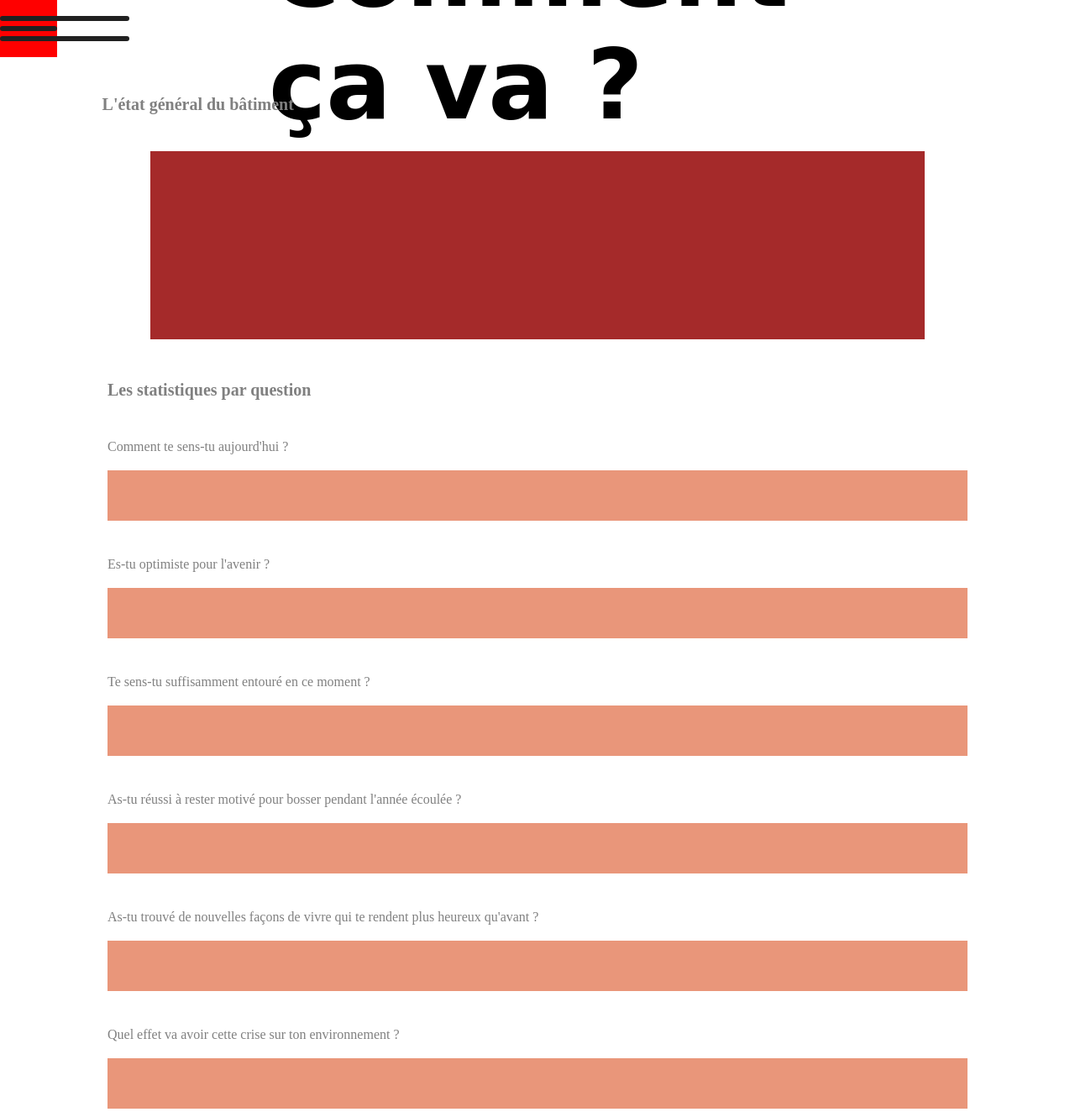
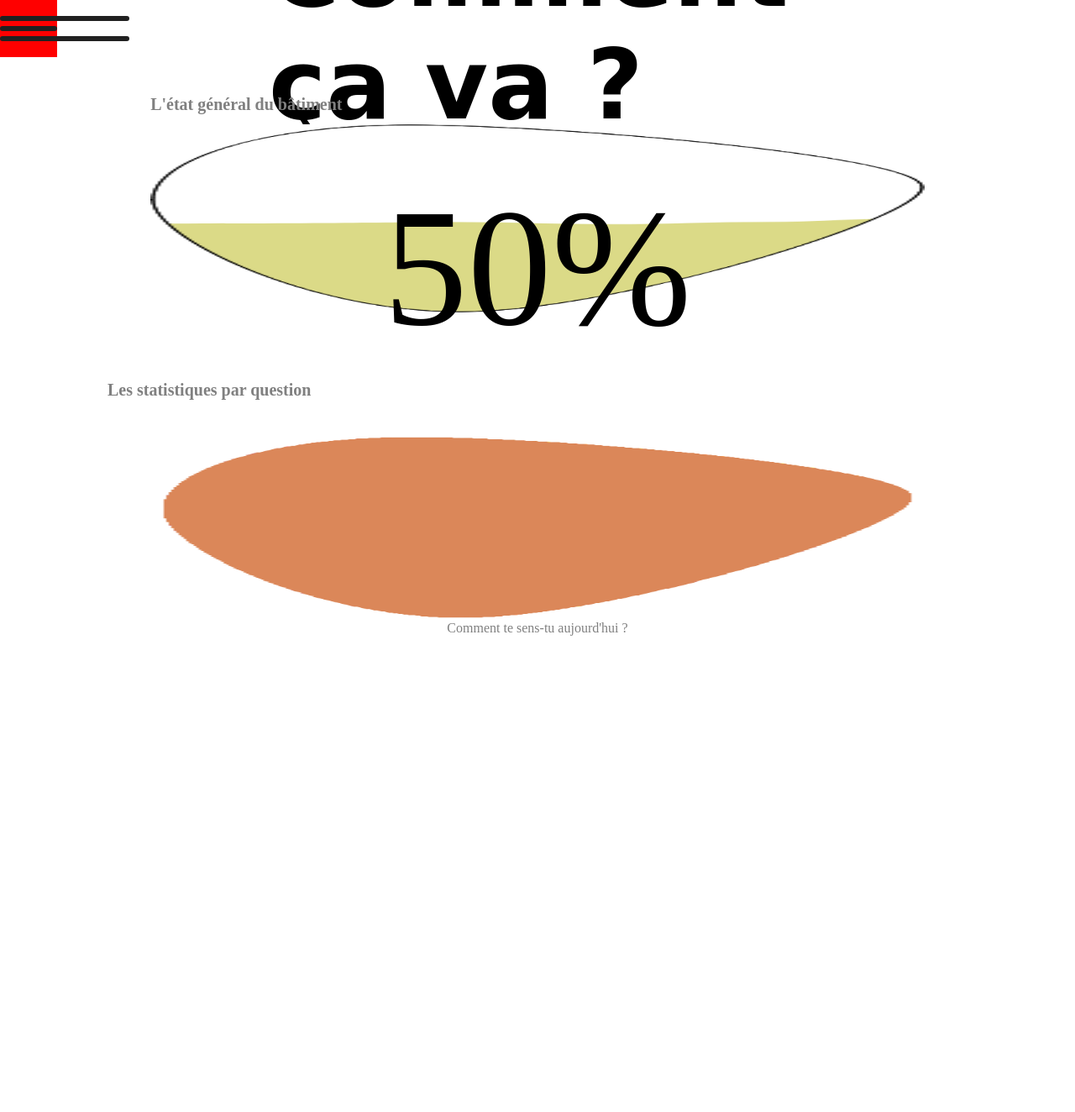
Before and after one commit to Coyls/workshop_3, a PHP site: page /public/mobile/data.html in a window 1280 px wide. Shown: the whole page at 84% size. After the commit the page ends 757 px from the top, so only its background shows below. Run offline with PHP 8.4, Linux system fonts and the light colour scheme; style sheets or scripts are compiled from the project's sources.

Commit message:
add canva for general mood in data

```diff
--- a/public/mobile/data.html
+++ b/public/mobile/data.html
@@ -16,9 +16,15 @@
 
 <div id="menu-btn-active">
     <ul id="menu-link">
-        <a href="home.html"><li class="nav-link">Accueil</li></a>
-        <a href="#"><li class="nav-link">Statistiques</li></a>
-        <a href="about.html"><li class="nav-link">A propos</li></a>
+        <a href="home.html">
+            <li class="nav-link">Accueil</li>
+        </a>
+        <a href="#">
+            <li class="nav-link">Statistiques</li>
+        </a>
+        <a href="about.html">
+            <li class="nav-link">A propos</li>
+        </a>
     </ul>
 </div>
 
@@ -30,66 +36,76 @@
     <div id="building-text-wrapper">
         <h1 class="title">L'état général du bâtiment</h1>
     </div>
-    <div id="building-image-wrapper">
-
-    </div>
+    <p id="textMoyG"></p>
+    <canvas id="canvasG" width="302" height="302">
+        Désolé, votre navigateur ne prend pas en charge &lt;canvas&gt;.
+    </canvas>
 </div>
 
 <div id="data">
+
     <div id="data-title">
         <h1 class="title">Les statistiques par question</h1>
     </div>
+    <div id="data-questions">
         <div class="data-wrapper">
+            <canvas id="canvasQ1" width="302" height="302">
+                Désolé, votre navigateur ne prend pas en charge
+            </canvas>
             <div class="data-question">
                 <p class="question">Comment te sens-tu aujourd'hui ?</p>
             </div>
+        </div>
+        <div class="data-wrapper">
+
             <div class="data-slider">
 
             </div>
-    </div>
-    <div class="data-wrapper">
             <div class="data-question">
                 <p class="question">Es-tu optimiste pour l'avenir ?</p>
             </div>
+        </div>
+        <div class="data-wrapper">
+
             <div class="data-slider">
 
             </div>
-    </div>
-    <div class="data-wrapper">
             <div class="data-question">
                 <p class="question">Te sens-tu suffisamment entouré en ce moment ?</p>
             </div>
+        </div>
+        <div class="data-wrapper">
+
             <div class="data-slider">
 
             </div>
-    </div>
-    <div class="data-wrapper">
             <div class="data-question">
                 <p class="question">As-tu réussi à rester motivé pour bosser pendant l'année écoulée ?</p>
             </div>
+        </div>
+        <div class="data-wrapper">
+
             <div class="data-slider">
 
             </div>
-    </div>
-    <div class="data-wrapper">
             <div class="data-question">
                 <p class="question">As-tu trouvé de nouvelles façons de vivre qui te rendent plus heureux qu'avant ?</p>
             </div>
+        </div>
+        <div class="data-wrapper">
+
             <div class="data-slider">
 
             </div>
-    </div>
-    <div class="data-wrapper">
             <div class="data-question">
                 <p class="question">Quel effet va avoir cette crise sur ton environnement ?</p>
             </div>
-        <div class="data-slider">
-
         </div>
     </div>
 </div>
 
 <script src="js/gsap.js"></script>
+<script src="js/canvas.js"></script>
 <script src="js/main.js"></script>
 </body>
 </html>
--- /dev/null
+++ b/public/mobile/js/canvas.js
@@ -0,0 +1,142 @@
+let moyG = 50;
+let red = 255
+let green = 255
+let moyGTo = 0;
+let waveRan = [];
+let waveRanTo = [];
+let speedWave = [];
+let nbWave = 5;
+let dirRan = 1;
+for (let i = 0; i <= nbWave; i++) {
+    waveRan[i] = ((Math.random() + 1) * dirRan) * 35 * (1 / nbWave);
+    waveRanTo[i] = 0;
+    speedWave[i] = 1 + Math.random()
+    if (dirRan === 1) {
+        dirRan = -1
+    } else {
+        dirRan = 1
+    }
+}
+window.addEventListener("load", () => {
+    let canvasG = document.querySelector("#canvasG");
+    let textMoyG = document.querySelector("#textMoyG");
+    let ctx = canvasG.getContext('2d');
+    loop();
+
+    function loop() {
+        textMoyG.innerHTML = `${Math.round(moyGTo)}%`;
+        if (moyGTo <= moyG) {
+            moyGTo += 0.3-(1/(moyG-moyGTo))*0.1
+        }
+        if (moyGTo < 50) {
+            red = 219
+            green = 135+((219-135) / 50) * moyGTo
+        } else {
+            red = 135+((219-135) / 50) *(100-moyGTo)
+            green = 219
+        }
+        for (let i = 0; i < nbWave; i++) {
+            if (waveRan[i] > 0) {
+                if (waveRanTo[i] < waveRan[i]) {
+                    waveRanTo[i] += speedWave[i] / 10
+                } else {
+                    waveRan[i] = (Math.random() + 1) * -35 * (1 / nbWave);
+                    speedWave[i] = 1 + Math.random()
+                }
+            } else {
+                if (waveRanTo[i] > waveRan[i]) {
+                    waveRanTo[i] -= speedWave[i] / 10
+                } else {
+                    waveRan[i] = (Math.random() + 1) * 35 * (1 / nbWave);
+                    speedWave[i] = 1 + Math.random()
+                }
+            }
+        }
+
+
+        draw()
+        requestAnimationFrame(loop)
+    }
+
+    function draw() {
+        ctx.fillStyle = "#ffffff"
+        ctx.fillRect(0, 0, 302, 302)
+        ctx.fillStyle = `rgb(${red},${green},135)`
+        ctx.beginPath();
+        ctx.moveTo(0, 300 / 100 * (100 - moyGTo) + waveRanTo[0]);
+        for (let i = 1; i <= nbWave; i++) {
+            ctx.bezierCurveTo(300 / nbWave * (i - 1) + (300 / nbWave) / 3, 300 / 100 * (100 - moyGTo) + waveRanTo[i - 2], 300 / nbWave * i - (300 / nbWave) / 3, 300 / 100 * (100 - moyGTo) + waveRanTo[i - 1], 300 / nbWave * i, 300 / 100 * (100 - moyGTo) + waveRanTo[i - 1]);
+        }
+        ctx.lineTo(303, 300 / 100 * (100 - moyGTo))
+        ctx.lineTo(303, 300)
+        ctx.lineTo(0, 300)
+        ctx.lineTo(0, 300 / 100 * (100 - moyGTo))
+        ctx.fill();
+        ctx.closePath()
+        ctx.fillStyle = "white"
+        ctx.beginPath();
+        ctx.moveTo(1, 121);
+        ctx.bezierCurveTo(1, 61, 41, 1, 101, 1);
+        ctx.bezierCurveTo(161, 1, 301, 51, 301, 101);
+        ctx.bezierCurveTo(301, 151, 181, 301, 121, 301);
+        ctx.bezierCurveTo(61, 301, 1, 181, 1, 121);
+        ctx.lineTo(-1, 121)
+        ctx.lineTo(-1, 303)
+        ctx.lineTo(303, 303)
+        ctx.lineTo(303, -1)
+        ctx.lineTo(-1, -1)
+        ctx.lineTo(-1, 121)
+        ctx.fill()
+        ctx.closePath();
+        ctx.moveTo(1, 121);
+        ctx.bezierCurveTo(1, 61, 41, 1, 101, 1);
+        ctx.bezierCurveTo(161, 1, 301, 51, 301, 101);
+        ctx.bezierCurveTo(301, 151, 181, 301, 121, 301);
+        ctx.bezierCurveTo(61, 301, 1, 181, 1, 121);
+        ctx.stroke()
+        ctx.closePath();
+    }
+
+    let nbPoint = 6;
+    let repN = 70
+    let repP = 30
+    let radius1,radius2,color1,color2
+    if (repN<=repP){
+        radius1 = repN
+        color1 = "rgb(135,219,89)"
+        color2 = "rgb(219,135,89)"
+
+        radius2 = repP
+    }else{
+        radius1 = repP
+        color1 = "rgb(219,135,89)"
+        color2 = "rgb(135,219,89)"
+        radius2 = repN
+    }
+
+    let canvasQ = document.querySelector("#canvasQ1");
+    let ctx2 = canvasQ.getContext('2d');
+    loop2();
+
+    function loop2() {
+        draw2()
+        requestAnimationFrame(loop2)
+    }
+
+    function draw2() {
+        ctx2.fillStyle =color1
+        ctx2.beginPath();
+        ctx2.moveTo(1, 121);
+        ctx2.bezierCurveTo(1, 61, 41, 1, 101, 1);
+        ctx2.bezierCurveTo(161, 1, 301, 51, 301, 101);
+        ctx2.bezierCurveTo(301, 151, 181, 301, 121, 301);
+        ctx2.bezierCurveTo(61, 301, 1, 181, 1, 121);
+        ctx2.fill()
+        ctx2.closePath();
+        ctx2.beginPath();
+        ctx2.strokeStyle= "black"
+        ctx2.ellipse(70,70,radius2,radius2,0,0,0,2*Math.PI)
+        ctx2.stroke()
+        ctx2.closePath();
+    }
+})
--- a/public/mobile/style/data.css
+++ b/public/mobile/style/data.css
@@ -5,6 +5,9 @@
   left: 5vw;
   height: 40vh;
   width: 90vw;
+  display: flex;
+  align-items: center;
+  flex-direction: column;
 }
 
 #building-text-wrapper {
@@ -17,25 +20,49 @@
   align-items: center;
 }
 
-#building-image-wrapper {
-  position: relative;
+#canvasG {
+  position: absolute;
   top: 5vh;
   left: 10%;
   height: 70%;
   width: 80%;
-  background-color: brown;
+}
+
+#textMoyG {
+  position: relative;
+  top: 20%;
+  font-family: Poppins, serif;
+  font-weight: 400;
+  font-size: 200px;
+  z-index: 2;
 }
 
 /*-----------------------------------------------Data-------------------------------------------------*/
+#canvasQ1 {
+  height: 90%;
+  width: 70%;
+}
+
 #data {
   position: relative;
   top: 7vh;
   left: 10vw;
-  height: 110vh;
+  height: 35vh;
   width: 80vw;
   display: flex;
   flex-direction: column;
   justify-content: space-between;
+}
+
+#data-questions {
+  display: flex;
+  align-items: center;
+  justify-content: space-around;
+  position: fixed;
+  width: 600vw;
+  left: 0;
+  bottom: 0;
+  height: 40vh;
 }
 
 #data-title {
@@ -56,8 +83,12 @@
 
 .data-wrapper {
   position: relative;
-  height: 15vh;
-  width: 100%;
+  height: 30vh;
+  width: 100vw;
+  display: flex;
+  flex-direction: column;
+  justify-content: flex-end;
+  align-items: center;
 }
 
 .data-question {
@@ -65,8 +96,9 @@
   top: 0;
   left: 0;
   height: 7vh;
-  width: 100%;
+  width: 80%;
   display: flex;
+  justify-content: center;
   align-items: center;
 }
 
@@ -74,6 +106,7 @@
   font-size: 2vh;
   font-family: Poppins, serif;
   color: grey;
+  text-align: center;
 }
 
 .data-slider {
--- a/public/mobile/style/data.scss
+++ b/public/mobile/style/data.scss
@@ -1,11 +1,13 @@
 /*-----------------------------------------------Mood-------------------------------------------------*/
-
 #building-mood {
   position: relative;
   top: 5vh;
   left: 5vw;
   height: 40vh;
   width: 90vw;
+  display: flex;
+  align-items: center;
+  flex-direction: column;
 }
 
 #building-text-wrapper {
@@ -18,28 +20,50 @@
   align-items: center;
 }
 
-#building-image-wrapper {
-  position: relative;
+#canvasG {
+  position: absolute;
   top: 5vh;
   left: 10%;
   height: 70%;
   width: 80%;
-  background-color: brown;
+}
+
+#textMoyG {
+  position: relative;
+  top: 20%;
+  font-family: Poppins, serif;
+  font-weight: 400;
+  font-size: 200px;
+  z-index: 2;
 }
 
 /*-----------------------------------------------Data-------------------------------------------------*/
+
+#canvasQ1{
+  height: 90%;
+  width: 70%;
+}
 
 #data {
   position: relative;
   top: 7vh;
   left: 10vw;
-  height: 110vh;
+  height: 35vh;
   width: 80vw;
   display: flex;
   flex-direction: column;
   justify-content: space-between;
 }
-
+#data-questions{
+  display: flex;
+  align-items: center;
+  justify-content: space-around;
+  position: fixed;
+  width: 600vw;
+  left: 0;
+  bottom: 0;
+  height: 40vh;
+}
 #data-title {
   position: relative;
   top: 0;
@@ -58,8 +82,12 @@
 
 .data-wrapper {
   position: relative;
-  height: 15vh;
-  width: 100%;
+  height: 30vh;
+  width: 100vw;
+  display: flex;
+  flex-direction: column;
+  justify-content: flex-end;
+  align-items: center;
 }
 
 .data-question {
@@ -67,8 +95,9 @@
   top: 0;
   left: 0;
   height: 7vh;
-  width: 100%;
+  width: 80%;
   display: flex;
+  justify-content: center;
   align-items: center;
 }
 
@@ -76,6 +105,7 @@
   font-size: 2vh;
   font-family: Poppins, serif;
   color: grey;
+  text-align: center;
 }
 
 .data-slider {
```
Also changed, not shown: public/mobile/home.html (line endings or trailing spaces), public/mobile/js/about.js (line endings or trailing spaces), public/mobile/js/gsap.js, public/mobile/js/main.js (line endings or trailing spaces), public/mobile/style/about.scss (line endings or trailing spaces), public/mobile/style/home.scss (line endings or trailing spaces), public/mobile/style/main.scss (line endings or trailing spaces), public/mobile/style/question.scss (line endings or trailing spaces), 1 other file. Lines whose indentation alone changed are shown as unchanged.
